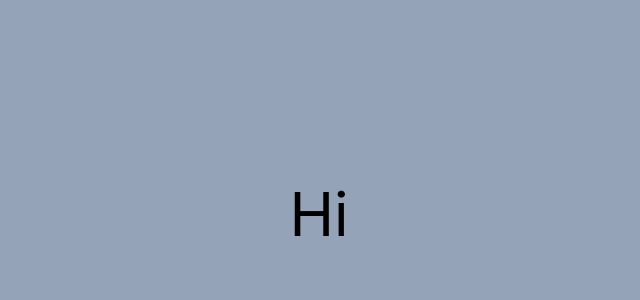
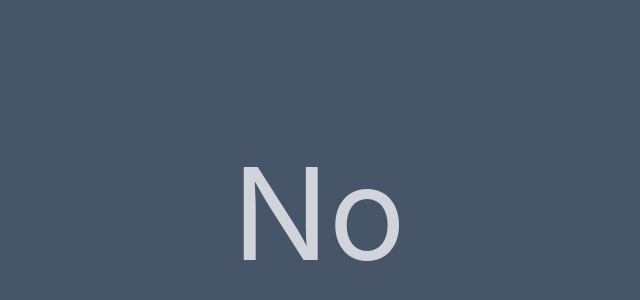
Before and after one commit to raidsrc/has-ben-gone-to-the-arc-yet, a Next.js app: page / in a window 1280 px wide. Shown: the part 186-486 px from the top of the page, without its empty margins (321-961 px from the left). Built offline with nearby package versions, Linux system fonts and the light colour scheme.

Commit message:
another commit

```diff
--- a/pages/index.tsx
+++ b/pages/index.tsx
@@ -4,8 +4,8 @@ import Image from 'next/image'
 
 const Home: NextPage = () => {
   return (
-    <div className='flex justify-center items-center w-screen h-screen bg-slate-400'>
-      <div className='text-6xl'>Hi</div>
+    <div className='flex justify-center items-center w-screen h-screen bg-slate-600'>
+      <div className='text-9xl text-gray-300'>No</div>
     </div>
   )
 }
--- a/styles/output.css
+++ b/styles/output.css
@@ -526,8 +526,17 @@ Ensure the default browser behavior of the `hidden` attribute.
   background-color: rgb(203 213 225 / var(--tw-bg-opacity));
 }
 
+.bg-slate-600 {
+  --tw-bg-opacity: 1;
+  background-color: rgb(71 85 105 / var(--tw-bg-opacity));
+}
+
 .align-middle {
   vertical-align: middle;
+}
+
+.font-sans {
+  font-family: ui-sans-serif, system-ui, -apple-system, BlinkMacSystemFont, "Segoe UI", Roboto, "Helvetica Neue", Arial, "Noto Sans", sans-serif, "Apple Color Emoji", "Segoe UI Emoji", "Segoe UI Symbol", "Noto Color Emoji";
 }
 
 .text-2xl {
@@ -539,3 +548,33 @@ Ensure the default browser behavior of the `hidden` attribute.
   font-size: 3.75rem;
   line-height: 1;
 }
+
+.text-8xl {
+  font-size: 6rem;
+  line-height: 1;
+}
+
+.text-9xl {
+  font-size: 8rem;
+  line-height: 1;
+}
+
+.text-gray-300 {
+  --tw-text-opacity: 1;
+  color: rgb(209 213 219 / var(--tw-text-opacity));
+}
+
+.text-gray-100 {
+  --tw-text-opacity: 1;
+  color: rgb(243 244 246 / var(--tw-text-opacity));
+}
+
+.text-gray-700 {
+  --tw-text-opacity: 1;
+  color: rgb(55 65 81 / var(--tw-text-opacity));
+}
+
+.text-gray-400 {
+  --tw-text-opacity: 1;
+  color: rgb(156 163 175 / var(--tw-text-opacity));
+}
```
